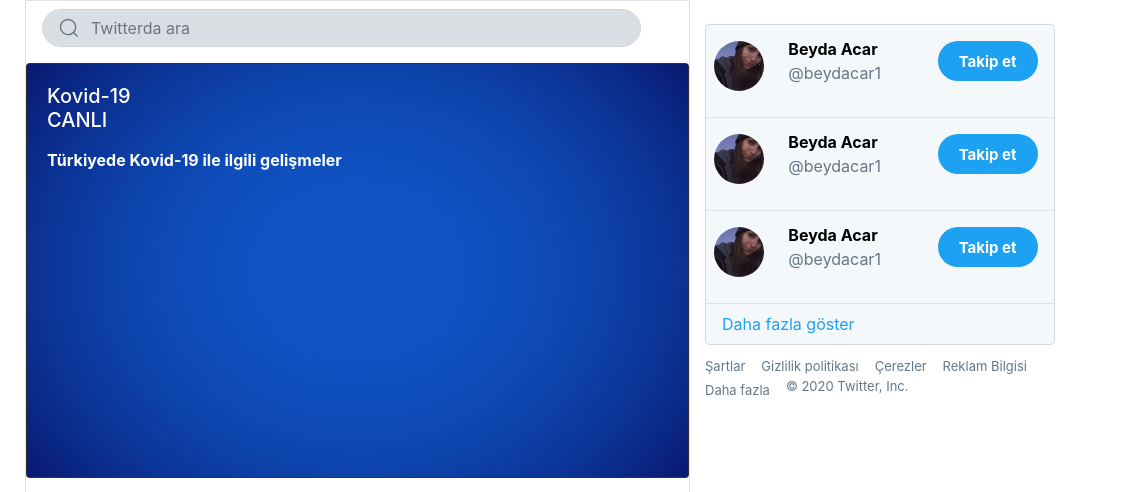
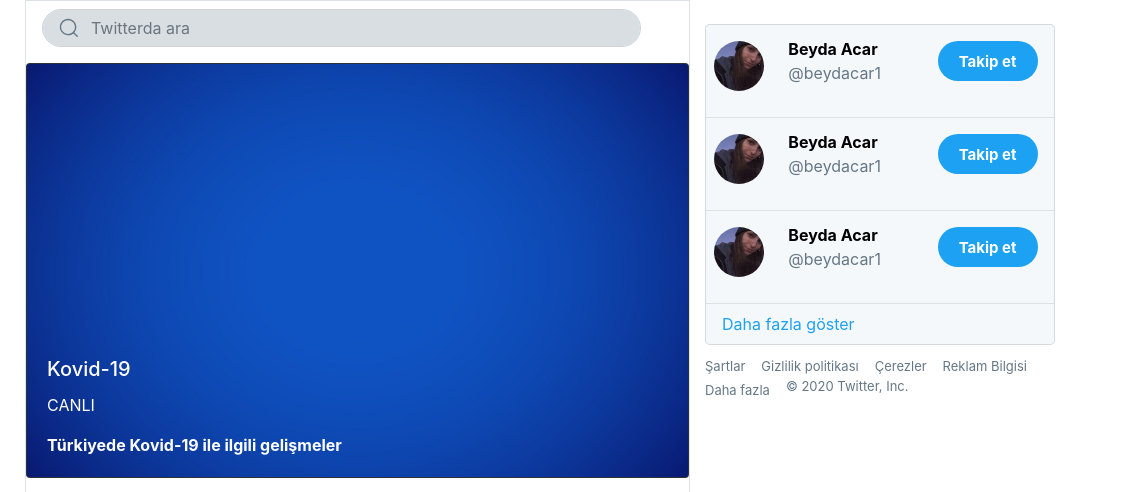
Before and after one commit to beydacar1/folder, a website: page keşfet.html in a window 1280 px wide. Shown: the top 492 px of the page, 140-1280 px from the left. Drawn offline with nearby package versions, Linux system fonts and the light colour scheme.

Commit message:
completed

```diff
--- a/keşfet.html
+++ b/keşfet.html
@@ -193,10 +193,10 @@
                     placeholder="Twitterda ara"
                   />
                 </div>
-                  <div class="card bg-dark text-white">
+                  <div class="card bg-dark text-white ">
                     <img src="images/blue.jpg" class="card-img " alt="...">
-                    <div class="card-img-overlay">
-                      <h5 class="card-title">Kovid-19 <p>CANLI</p></h5>
+                    <div class="card-img-overlay d-flex flex-column justify-content-end">
+                      <h5 class="card-title">Kovid-19 </h5><p>CANLI</p>
                       <p class="card-text font-weight-bolder">Türkiyede Kovid-19 ile ilgili gelişmeler</p>
                     </div>
                   </div>
```
